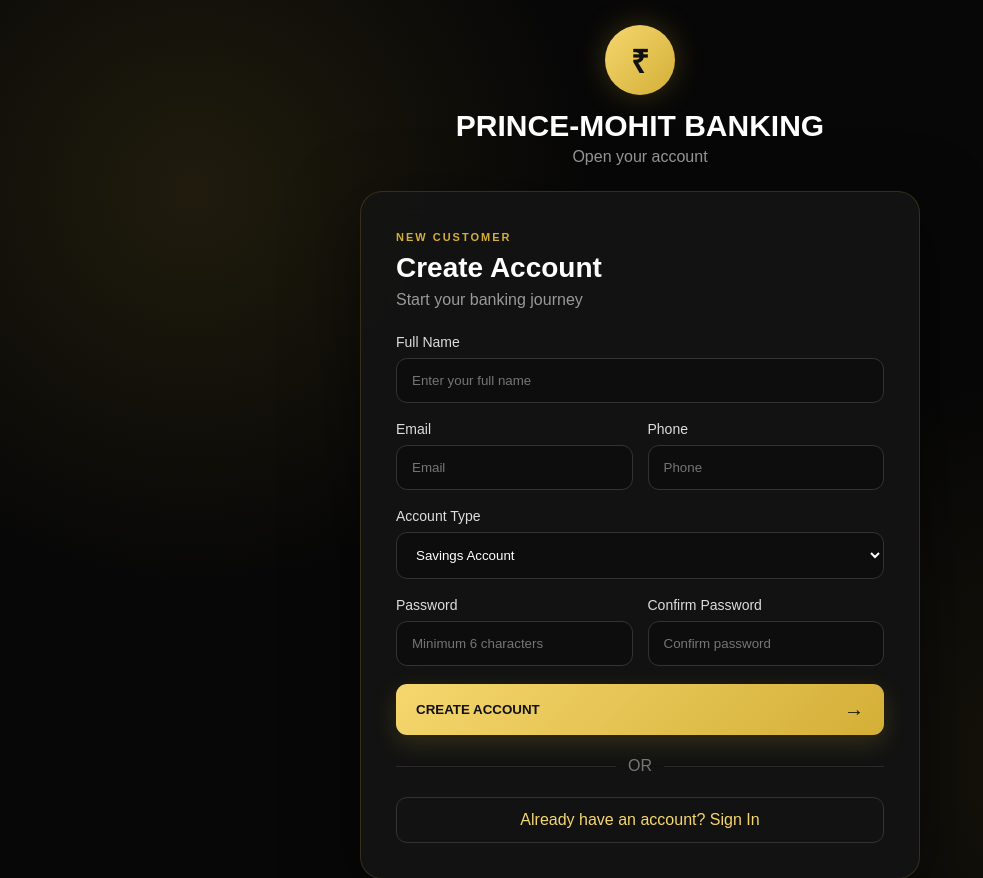
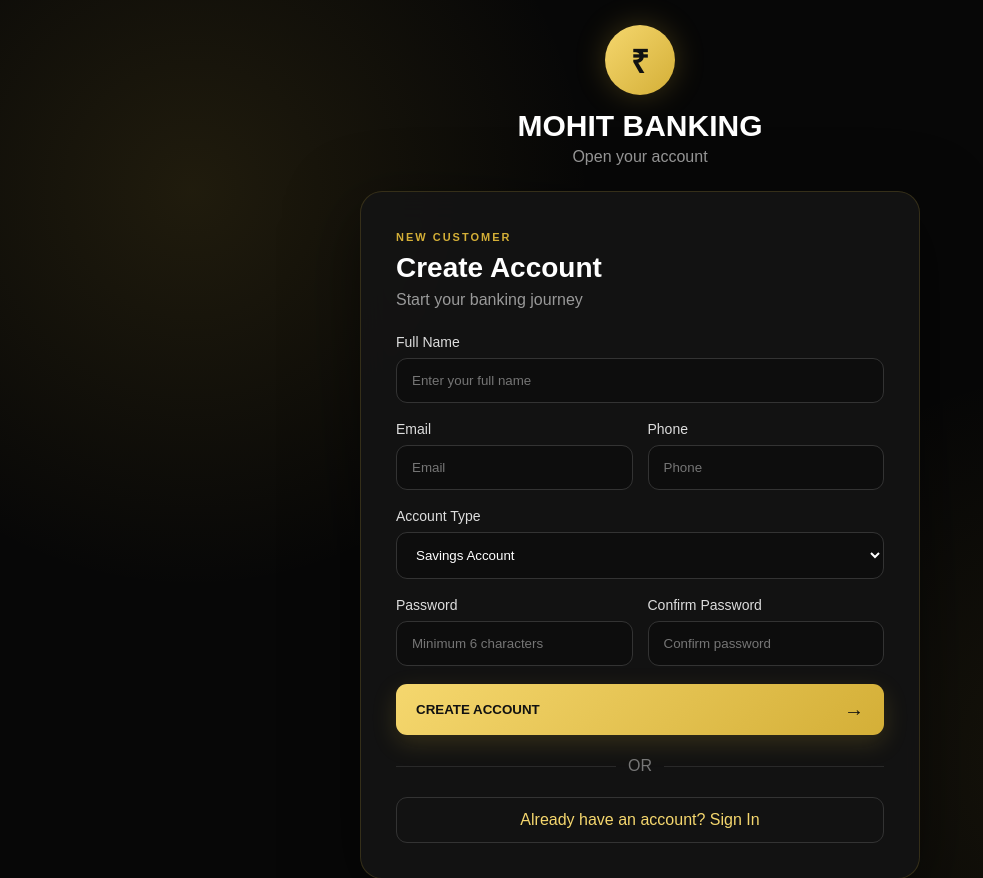
Before and after one commit to prince-2008-byte/PRINCE-MOHIT-BANKING-SYSTEM, a Flask app: page /register in a window 1280 px wide. Shown: the top 878 px of the page, without its empty margins (0-983 px from the left). Run offline with Flask 3, Linux system fonts and the light colour scheme.

Commit message:
Update register.html

```diff
--- a/templates/register.html
+++ b/templates/register.html
@@ -8,7 +8,7 @@
     <meta name="viewport"
           content="width=device-width, initial-scale=1.0">
 
-    <title>Prince Banking - Create Account</title>
+    <title>Mohit Banking - Create Account</title>
 
     <link rel="stylesheet"
           href="{{ url_for('static', filename='style.css') }}">
@@ -28,7 +28,7 @@
                 ₹
             </div>
 
-            <h1>PRINCE-MOHIT BANKING</h1>
+            <h1>MOHIT BANKING</h1>
 
             <p>
                 Open your account
```
